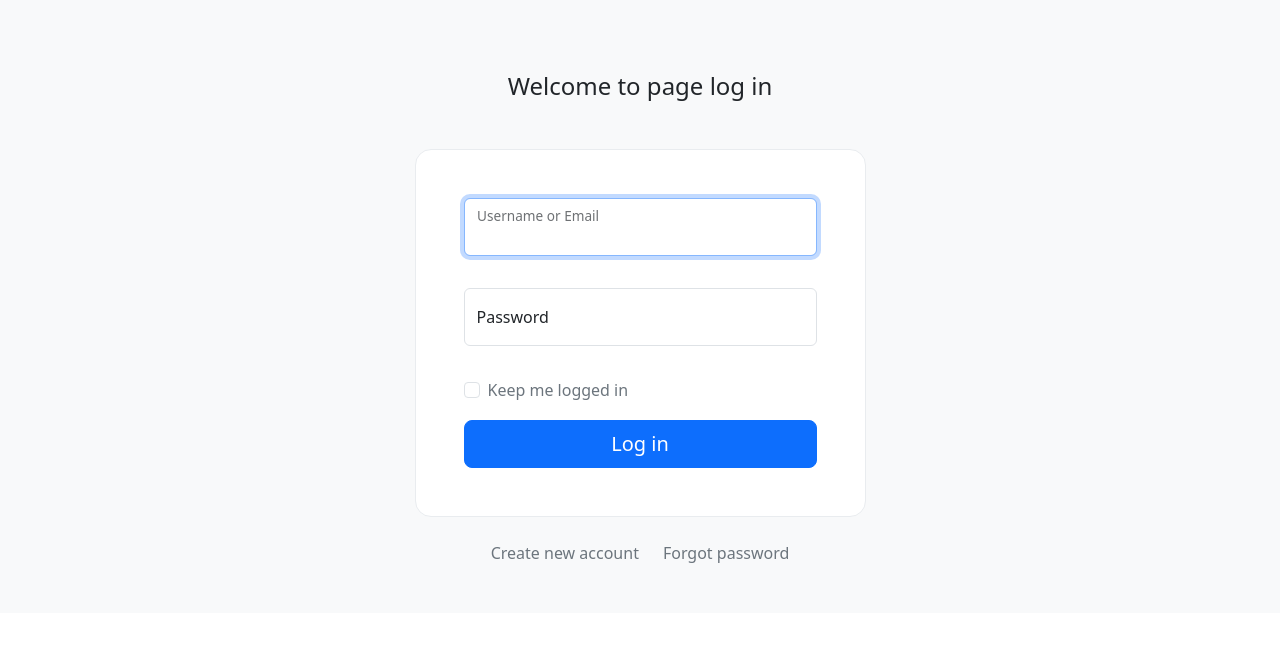
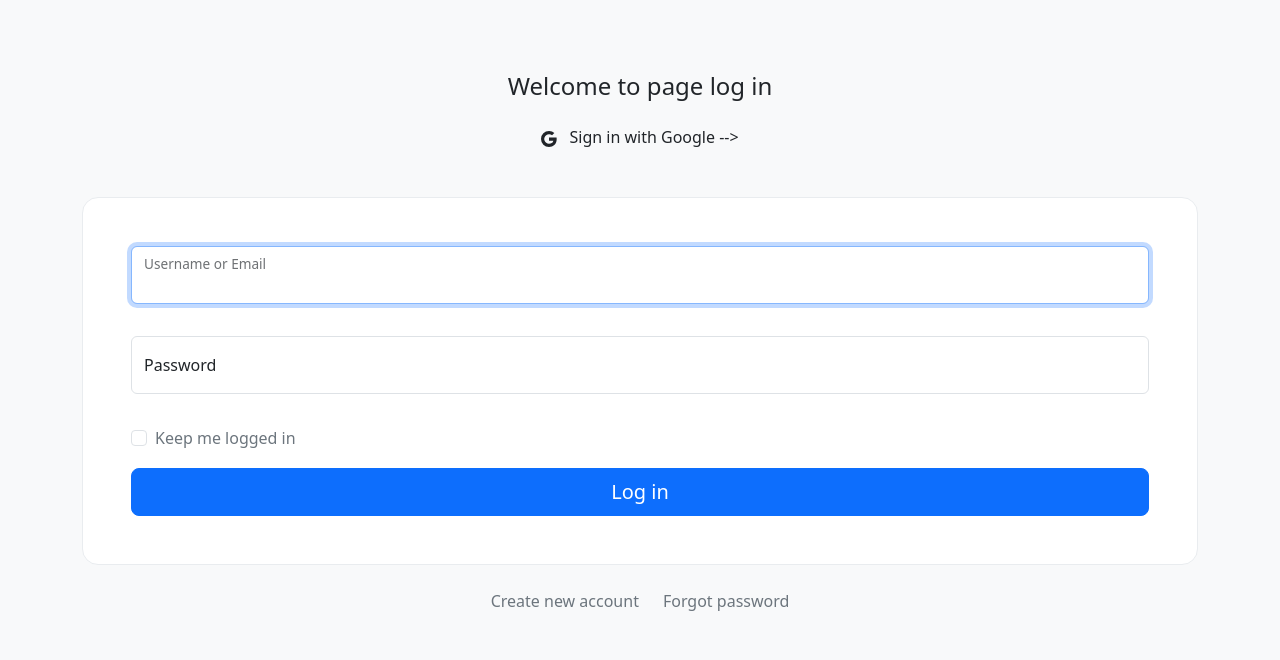
Before and after one commit to nhedris/mysite, a Django app: page /accounts/login/ in a window 1280 px wide. Shown: the top 660 px of the page. Run offline with Django 3.2, Linux system fonts and the light colour scheme; parts of the project's set-up code (start-up, migrations or seed data) failed here and were passed over.

Commit message:
update
update

```diff
--- a/blog/forms.py
+++ b/blog/forms.py
@@ -1,10 +1,12 @@
 from django import forms
 from blog.models import Comment
-from django.forms import ModelForm
+#from django.forms import ModelForm
 from captcha.fields import CaptchaField
 
 
 class CommentForm(forms.ModelForm):
     class Meta :
+
+
         model=Comment
         fields=['post','name','subject','message','email']
--- a/blog/models.py
+++ b/blog/models.py
@@ -29,8 +29,9 @@ class post (models.Model):
 
     def __str__(self):
         return self.title
+
     def get_abdolute_url(self):
-        return reverse ('blog:single',kwargs={'pid':self.id})
+        return reverse ('blog:single',kwargs={'pid': self.id})
 
 
 class Comment (models.Model):
--- a/blog/urls.py
+++ b/blog/urls.py
@@ -10,7 +10,7 @@ urlpatterns = [
     path('', blog_view, name='index'),
     path('<int:pid>', blog_single ,name='single'),
     path('category/<str:cat_name>' , blog_view, name='category'),
-    path('author/<str:author_username>',blog_view,name='author'),
+    path('author/<str:author_username>',blog_view, name='author'),
     path('search/',blog_search ,name='search'),
     path('test' , test ,name='test'),
     path('tag/<str:tag_name>', blog_view,name='tag'),
--- a/templates/accounts/login.html
+++ b/templates/accounts/login.html
@@ -46,7 +46,13 @@
           </h6>
             <h4 class="text-center mb-4">Welcome to page log in</h4>
             <div class="text-center">
-
+              <svg xmlns="http://www.w3.org/2000/svg" width="16" height="16" fill="currentColor" class="bi bi-google" viewBox="0 0 16 16">
+                  <path d="M15.545 6.558a9.42 9.42 0 0 1 .139 1.626c0 2.434-.87 4.492-2.384 5.885h.002C11.978 15.292 10.158 16 8 16A8 8 0 1 1 8 0a7.689 7.689 0 0 1 5.352 2.082l-2.284 2.284A4.347 4.347 0 0 0 8 3.166c-2.087 0-3.86 1.408-4.492 3.304a4.792 4.792 0 0 0 0 3.063h.003c.635 1.893 2.405 3.301 4.492 3.301 1.078 0 2.004-.276 2.722-.764h-.003a3.702 3.702 0 0 0 1.599-2.431H8v-3.08h7.545z" />
+                </svg>
+                <span class="ms-2 fs-6">Sign in with Google</span>
+              </a> -->
+            </div>
+          </div>
             </div>
           </div>
           <div class="card border border-light-subtle rounded-4">
--- a/templates/blog/blog-home.html
+++ b/templates/blog/blog-home.html
@@ -96,7 +96,6 @@
 										{%endfor%}
 									</ul>
 									<div class="user-details row">
-										<p class="user-name col-lg-12 col-md-12 col-6"><a href="{% url 'blog:author' author_username=post.author.username %}">{{post.author}}</a> <span class="lnr lnr-user"></span></p>
 										<p class="date col-lg-12 col-md-12 col-6"><a href="#">{{post.published_date|date:"d M Y"}}</a> <span class="lnr lnr-calendar-full"></span></p>
 										<p class="view col-lg-12 col-md-12 col-6"><a href="#">{{post.counted_views}}</a> <span class="lnr lnr-eye"></span></p>
 										<p class="comments col-lg-12 col-md-12 col-6"><a href="#">{% comments_count post.id %} comments</a> <span class="lnr lnr-bubble"></span></p>
```
Also changed, not shown: db.sqlite3.
